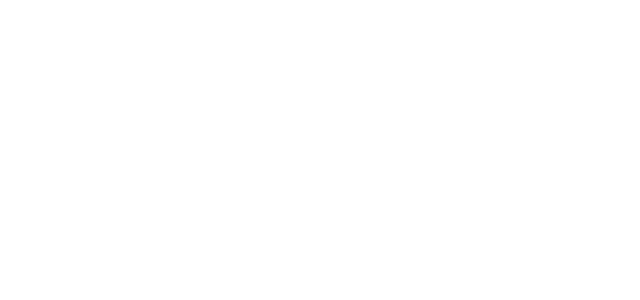
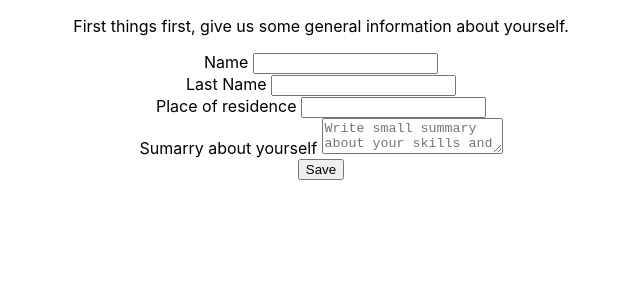
Before and after one commit to tornikejandieri/more-react-forms, a React (Create React App) app: page /inputparentgeneralinformation in a window 1280 px wide. Before the commit this address had no page. Shown: the top 300 px of the page, without its empty margins (319-959 px from the left). Built offline with nearby package versions, Linux system fonts and the light colour scheme.

Commit message:
move state to parent

```diff
--- a/src/App.tsx
+++ b/src/App.tsx
@@ -10,6 +10,7 @@ import './App.css';
 import Cv from './Cv';
 import Education from './Education';
 import GeneralInfo from './GeneralInfo';
+import InputParent from './InputParent';
 import Skills from './Skills';
 import Welcome from './Welcome';
 import WorkExperience from './WorkExperience';
@@ -20,7 +21,7 @@ function App() {
       <BrowserRouter>
         <Routes>
           <Route path='/' element={<Welcome />} />
-          <Route path='/generalinfo' element={<GeneralInfo />} />
+          <Route path='/inputparentgeneralinformation' element={<InputParent />} />
           <Route path='/workexperience' element={<WorkExperience />} />
           <Route path='/education' element={<Education />} />
           <Route path='/skills' element={<Skills />} />
--- a/src/GeneralInfo.tsx
+++ b/src/GeneralInfo.tsx
@@ -1,32 +1,24 @@
-import { useState } from "react";
-import { Link, useNavigate } from "react-router-dom";
-import { nanoid } from "nanoid";
 
 
-const GeneralInfo: React.FC = () => {
-  const [firstName, setFirstName] = useState<string>('')
-  const [lastName, setLastName] = useState<string>('')
-  const [placeOfResidence, setPlaceOfResidence] = useState<string>('')
-  const [sumarry, setSumarry] = useState<string>('')
-  const [generalInfo, setGeneralInfo] = useState<any>([])
+interface Props {
+  firstName: string,
+  lastName: string,
+  placeOfResidence: string,
+  sumarry: string,
+  generalInfo: any,
+  handleSubmit: (params: any) => any,
+  onChangeName: (params: any) => any,
+  onChangeLastName: (params: any) => any,
+  onChangePlace: (params: any) => any,
+  onChangeSumarry: (params: any) => any
+}
 
-  const navigate = useNavigate()
+const GeneralInfo: React.FC<Props> = ({firstName, lastName, placeOfResidence, sumarry, generalInfo, handleSubmit, onChangeName, onChangeLastName, onChangePlace, onChangeSumarry}) => {
 
-  const handleSubmit = (e: any) => {
-    e.preventDefault()
-    if(firstName && lastName && placeOfResidence && sumarry){
-      const inputInfo = {id: nanoid(), firstName, lastName, placeOfResidence, sumarry }
-      setGeneralInfo((generalInfo: any) => {
-       return [...generalInfo, inputInfo]
-      })
-      setFirstName('')
-      setLastName('')
-      setPlaceOfResidence('')
-      setSumarry('')
-    }
 
-    navigate('/workexperience')
-  }
+
+
+
   return (
     <div className="general-info">
       <div>
@@ -38,15 +30,15 @@ const GeneralInfo: React.FC = () => {
           <form className="form-control" onSubmit={handleSubmit}>
             <div>
               <label htmlFor="firstName">Name </label>
-              <input type="text" id="name" value={firstName} onChange={(e: any) => setFirstName(e.target.value)} />
+              <input type="text" id="name" value={firstName} onChange={onChangeName} />
             </div>
             <div>
               <label htmlFor="lastName">Last Name </label>
-              <input type="text" id="lastname" value={lastName} onChange={(e: any) => setLastName(e.target.value)} />
+              <input type="text" id="lastname" value={lastName} onChange={onChangeLastName} />
             </div>
             <div>
               <label htmlFor="location">Place of residence </label>
-              <input type="text" id="location" value={placeOfResidence} onChange={(e: any) => setPlaceOfResidence(e.target.value)} />
+              <input type="text" id="location" value={placeOfResidence} onChange={onChangePlace} />
             </div>
             <div>
               <label htmlFor="sumarry">Sumarry about yourself </label>
@@ -54,7 +46,7 @@ const GeneralInfo: React.FC = () => {
               id="summary"
               placeholder="Write small summary about your skills and profession for overview purposes"
               value={sumarry}
-              onChange={(e: any) => setSumarry(e.target.value)} />
+              onChange={onChangeSumarry} />
             </div>
             <button type="submit">Save</button>
           </form>
--- /dev/null
+++ b/src/InputParent.tsx
@@ -0,0 +1,59 @@
+import GeneralInfo from "./GeneralInfo";
+import { useState } from "react";
+import { nanoid } from "nanoid";
+import { useNavigate } from "react-router-dom";
+
+const InputParent: React.FC = () => {
+  const [firstName, setFirstName] = useState<string>('')
+  const [lastName, setLastName] = useState<string>('')
+  const [placeOfResidence, setPlaceOfResidence] = useState<string>('')
+  const [sumarry, setSumarry] = useState<string>('')
+  const [generalInfo, setGeneralInfo] = useState<any>([])
+  const navigate = useNavigate()
+
+  const onChangeName = (e: any) => {
+    setFirstName(e.target.value)
+  }
+  const onChangeLastName = (e: any) => {
+    setLastName(e.target.value)
+  }
+  const onChangePlace = (e: any) => {
+    setPlaceOfResidence(e.target.value)
+  }
+  const onChangeSumarry = (e: any) => {
+    setSumarry(e.target.value)
+  }
+
+  const handleSubmit = (e: any) => {
+    e.preventDefault()
+    if(firstName && lastName && placeOfResidence && sumarry){
+      const inputInfo = {id: nanoid(), firstName, lastName, placeOfResidence, sumarry }
+      setGeneralInfo((generalInfo: any) => {
+       return [...generalInfo, inputInfo]
+      })
+      setFirstName('')
+      setLastName('')
+      setPlaceOfResidence('')
+      setSumarry('')
+    }
+    console.log(firstName, lastName, placeOfResidence, sumarry)
+    navigate('/workexperience')
+  }
+  return (
+    <div className="input-parent">
+      <GeneralInfo
+      firstName={firstName}
+      lastName={lastName}
+      placeOfResidence={placeOfResidence}
+      sumarry={sumarry}
+      generalInfo={generalInfo}
+      handleSubmit={handleSubmit}
+      onChangeName={onChangeName}
+      onChangeLastName={onChangeLastName}
+      onChangePlace={onChangePlace}
+      onChangeSumarry={onChangeSumarry} />
+    </div>
+   );
+}
+
+export default InputParent;
```
